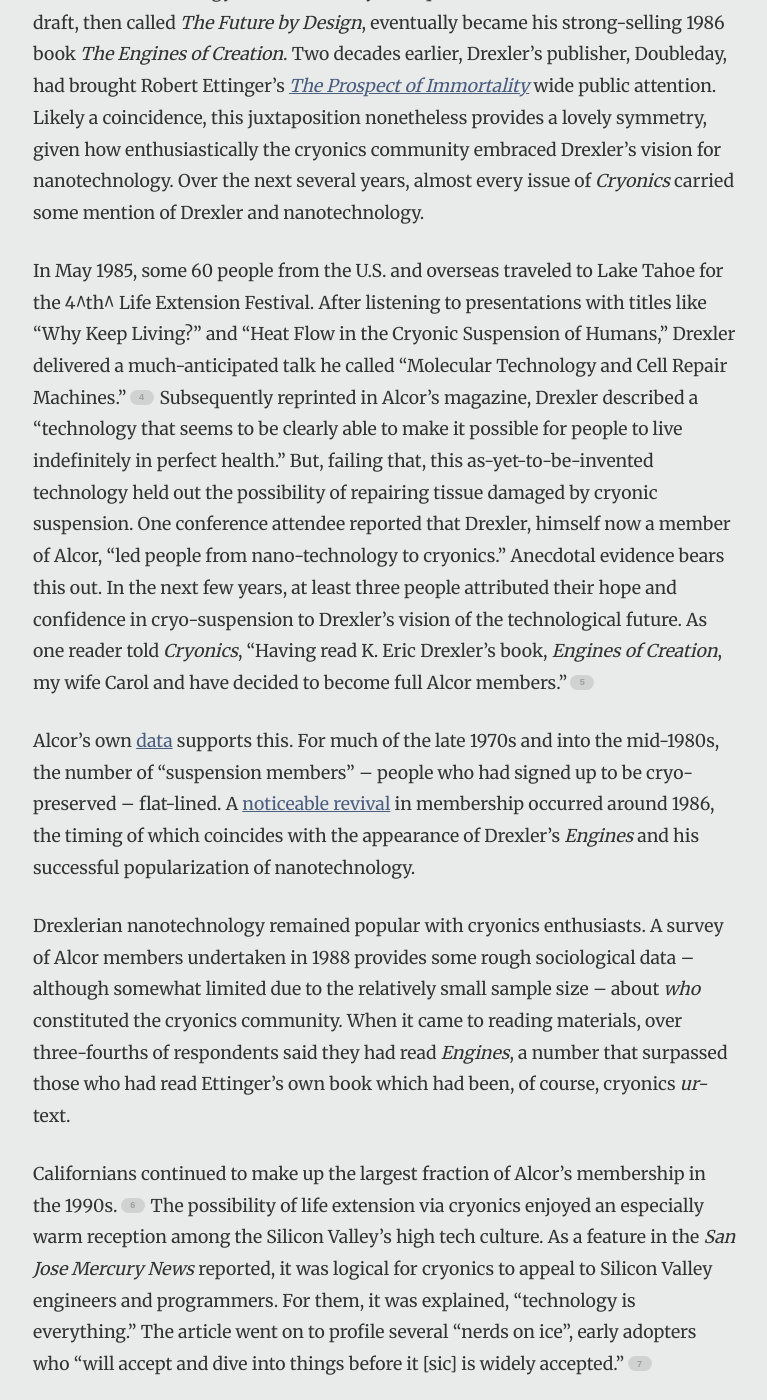
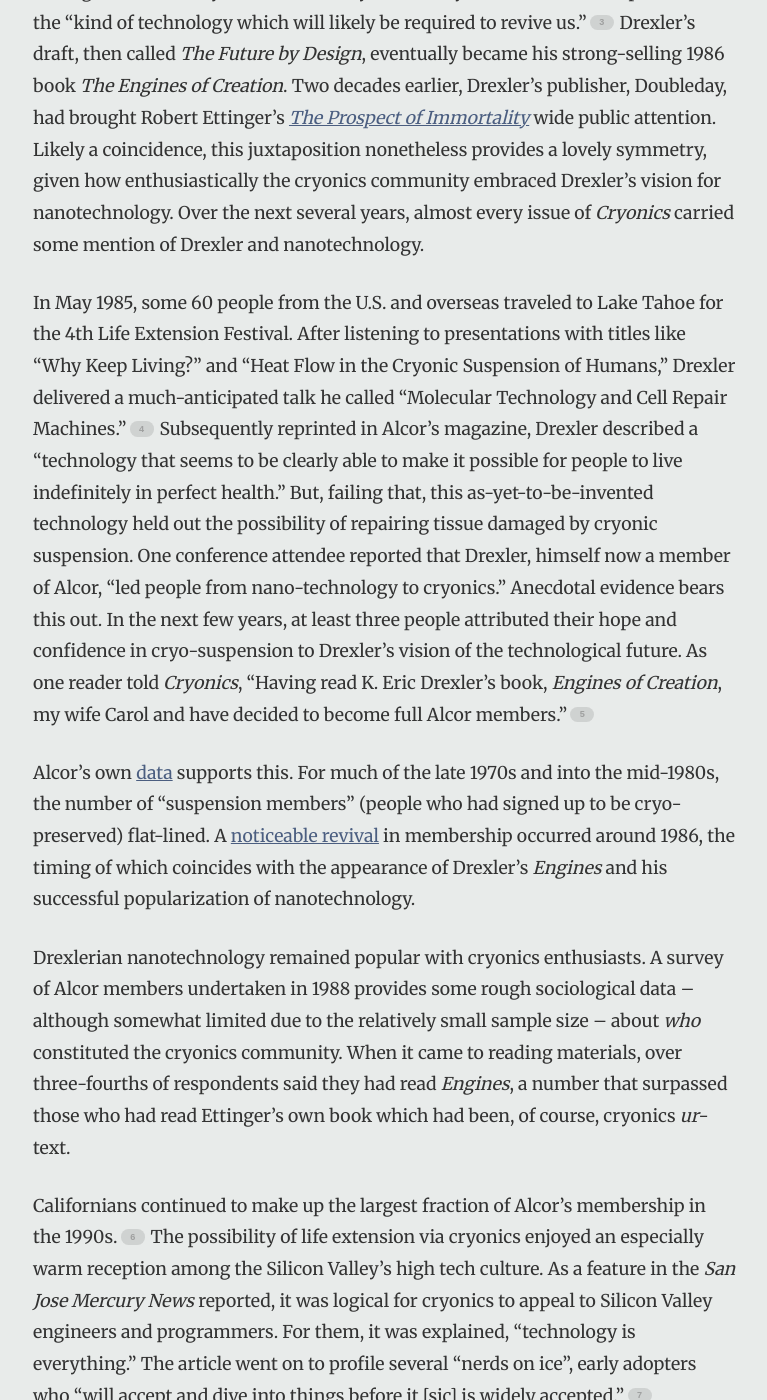
Before and after one commit to historiesofthefuture/historiesofthefuture, a Jekyll site: the page built from essays/mccray/frozen-few.md, in a window 1280 px wide and 1400 px high, scrolled down 2460 px. Shown: the whole window, without its empty margins (255-1022 px from the left). Built offline with Jekyll 4.4.1, drawn with Linux system fonts in a browser that asks for light colours; nearby versions of some CDN libraries; some web fonts are replaced; some of the changed text lies outside the part shown.

Commit message:
Update frozen-few.md

```diff
--- a/essays/mccray/frozen-few.md
+++ b/essays/mccray/frozen-few.md
@@ -93,7 +93,7 @@
 mention of Drexler and nanotechnology.
 
 In May 1985, some 60 people from the U.S. and overseas traveled to Lake
-Tahoe for the 4^th^ Life Extension Festival. After listening to
+Tahoe for the 4th Life Extension Festival. After listening to
 presentations with titles like “Why Keep Living?” and “Heat Flow in the
 Cryonic Suspension of Humans,” Drexler delivered a much-anticipated talk
 he called “Molecular Technology and Cell Repair Machines.”[^4]
@@ -110,7 +110,7 @@
 book, *Engines of Creation*, my wife Carol and have decided to become
 full Alcor members.”[^5]
 
-Alcor’s own [data](http://www.alcor.org/Library/html/stats-members.html) supports this. For much of the late 1970s and into the mid-1980s, the number of “suspension members” – people who had signed up to be cryo-preserved – flat-lined. A [noticeable revival](http://www.alcor.org/AboutAlcor/membershipstats.html) in membership occurred around 1986, the timing of which coincides with the appearance of Drexler’s *Engines* and his successful popularization of nanotechnology.
+Alcor’s own [data](http://www.alcor.org/Library/html/stats-members.html) supports this. For much of the late 1970s and into the mid-1980s, the number of “suspension members” (people who had signed up to be cryo-preserved) flat-lined. A [noticeable revival](http://www.alcor.org/AboutAlcor/membershipstats.html) in membership occurred around 1986, the timing of which coincides with the appearance of Drexler’s *Engines* and his successful popularization of nanotechnology.
 
 Drexlerian nanotechnology remained popular with cryonics enthusiasts. A
 survey of Alcor members undertaken in 1988 provides some rough
```
Also changed, not shown: other parts of essays/mccray/frozen-few.md (+2 -2 lines).
